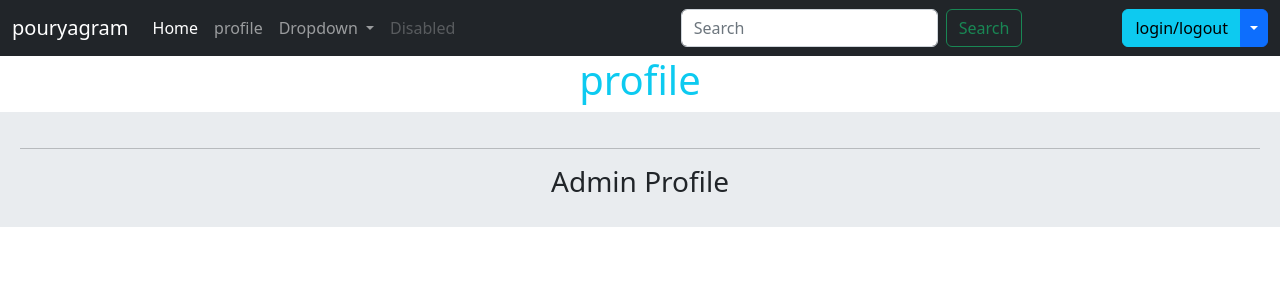
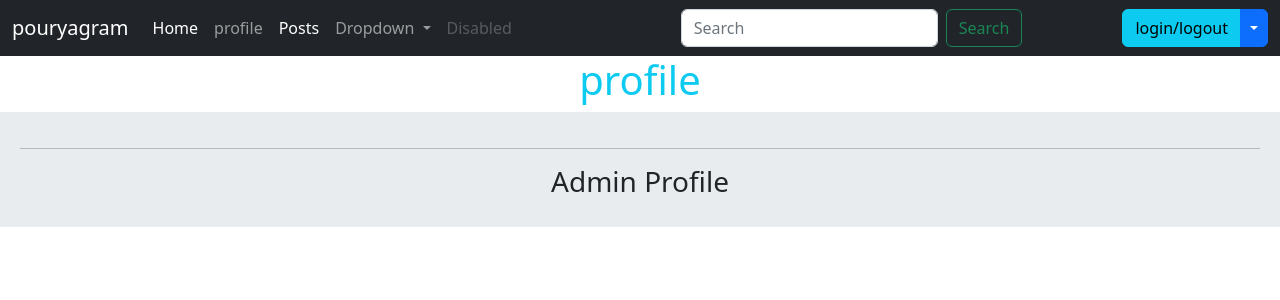
Before and after one commit to pouryaJany/SocialNetwork, a Django app: page /account/profile/2/ in a window 1280 px wide. Shown: the top 300 px of the page. Run offline with Django 4.2, Linux system fonts and the light colour scheme; a user stored in the database is signed in; data comes from the database, SQL or seed files in the repository.

Commit message:
navbar updated

```diff
--- a/templates/inc/navbar.html
+++ b/templates/inc/navbar.html
@@ -12,8 +12,11 @@
                 </li>
                 <li class="nav-item">
                     {% if request.user.is_authenticated %}
-                    <a class="nav-link" href="{% url 'account:profile' request.user.id %}">profile</a>
+                        <a class="nav-link" href="{% url 'account:profile' request.user.id %}">profile</a>
                     {% endif %}
+                </li>
+                <li class="nav-item">
+                    <a class="nav-link active" aria-current="page" href="{% url 'post:all-post' %}">Posts</a>
                 </li>
                 <li class="nav-item dropdown">
                     <a class="nav-link dropdown-toggle" href="#" role="button" data-bs-toggle="dropdown"
```
